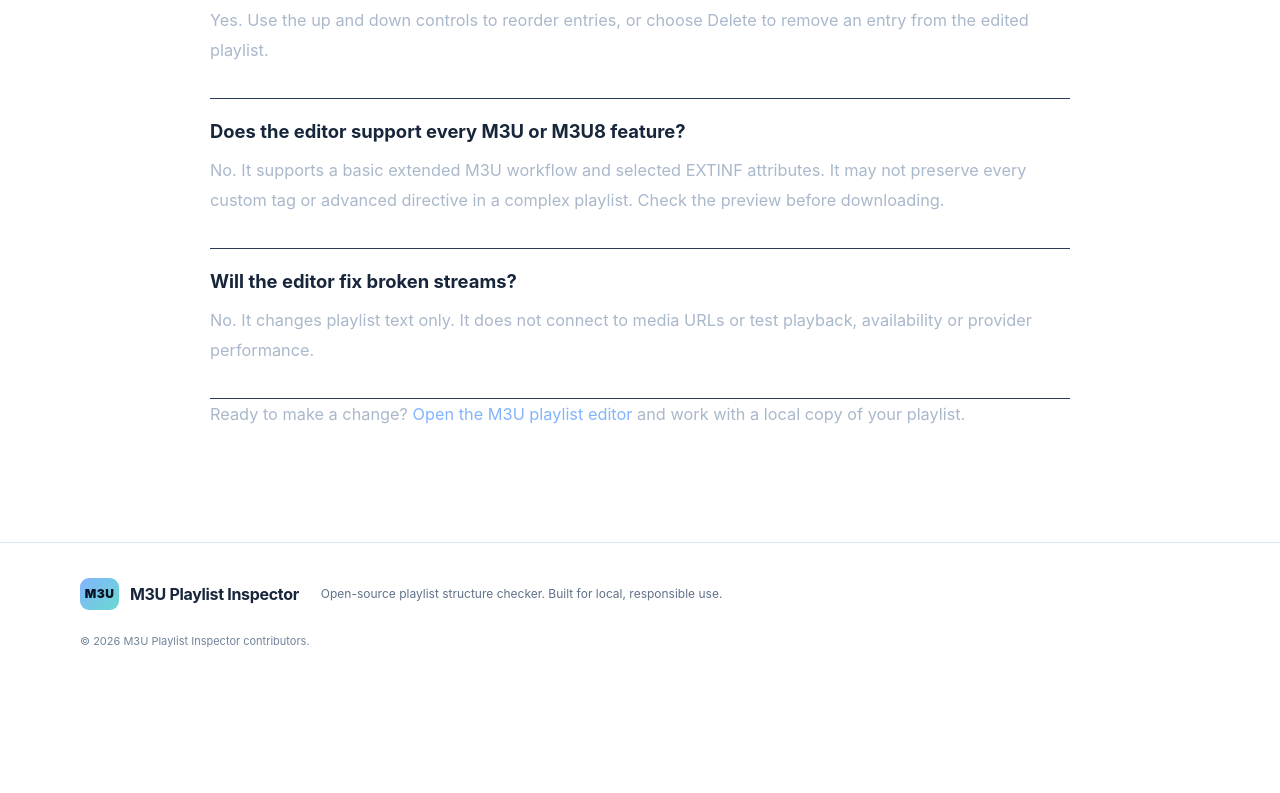
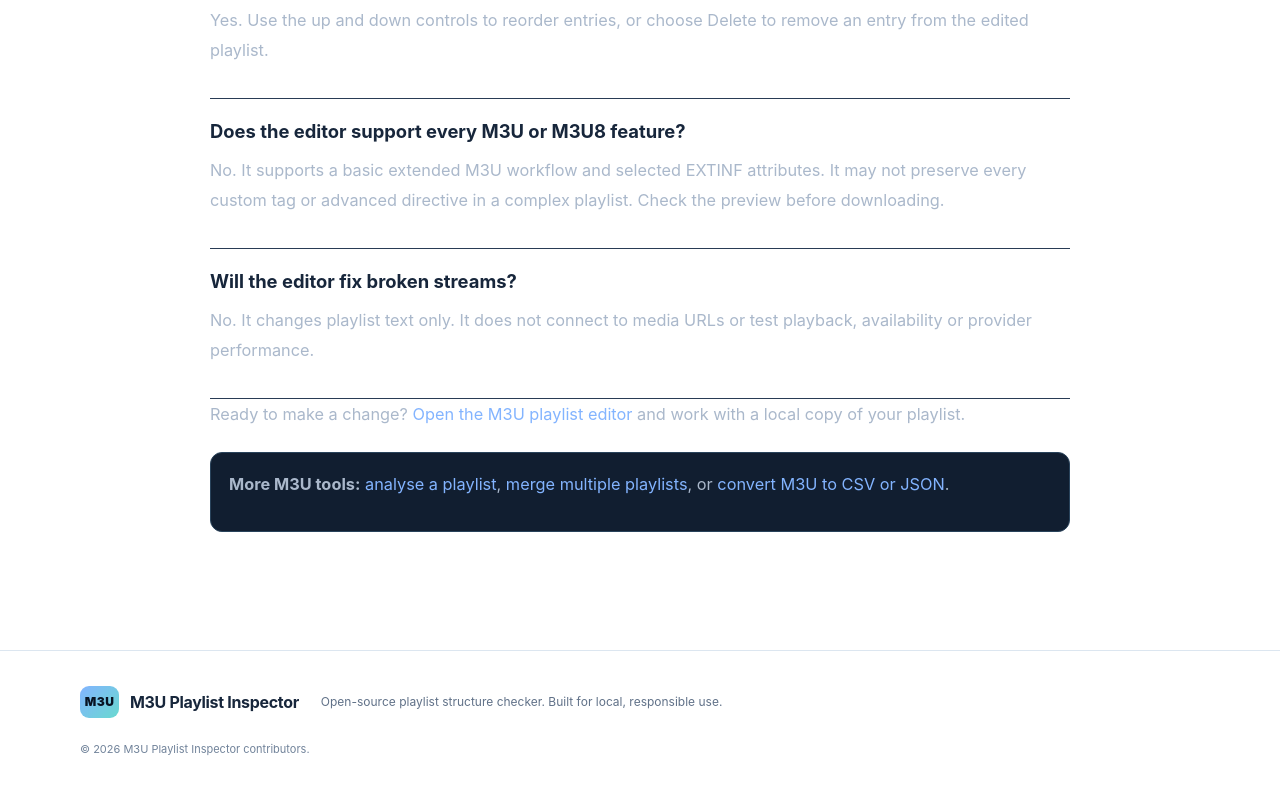
Before and after one commit to drxalan32/m3u-playlist-inspector, a website: page docs/m3u-playlist-editor.html in a window 1280 px wide. Shown: the part 4303-5096 px from the top of the page. Before the commit the page ends 4988 px from the top, so only its background shows below. Drawn offline with Linux system fonts and the light colour scheme.

Commit message:
Add contextual links to M3U tools

```diff
--- a/docs/m3u-playlist-editor.html
+++ b/docs/m3u-playlist-editor.html
@@ -154,6 +154,7 @@
   <div class="faq"><h3>Will the editor fix broken streams?</h3><p>No. It changes playlist text only. It does not connect to media URLs or test playback, availability or provider performance.</p></div>
  </section>
  <p>Ready to make a change? <a href="./#playlist-generator">Open the M3U playlist editor</a> and work with a local copy of your playlist.</p>
+<div class="note"><p><strong>More M3U tools:</strong> <a href="m3u-playlist-analyzer.html">analyse a playlist</a>, <a href="m3u-playlist-merger.html">merge multiple playlists</a>, or <a href="m3u-playlist-converter.html">convert M3U to CSV or JSON</a>.</p></div>
 </main>
 <footer class="site-footer">
  <a class="brand" href="./"><span class="brand-mark">M3U</span><span>M3U Playlist Inspector</span></a>
```
